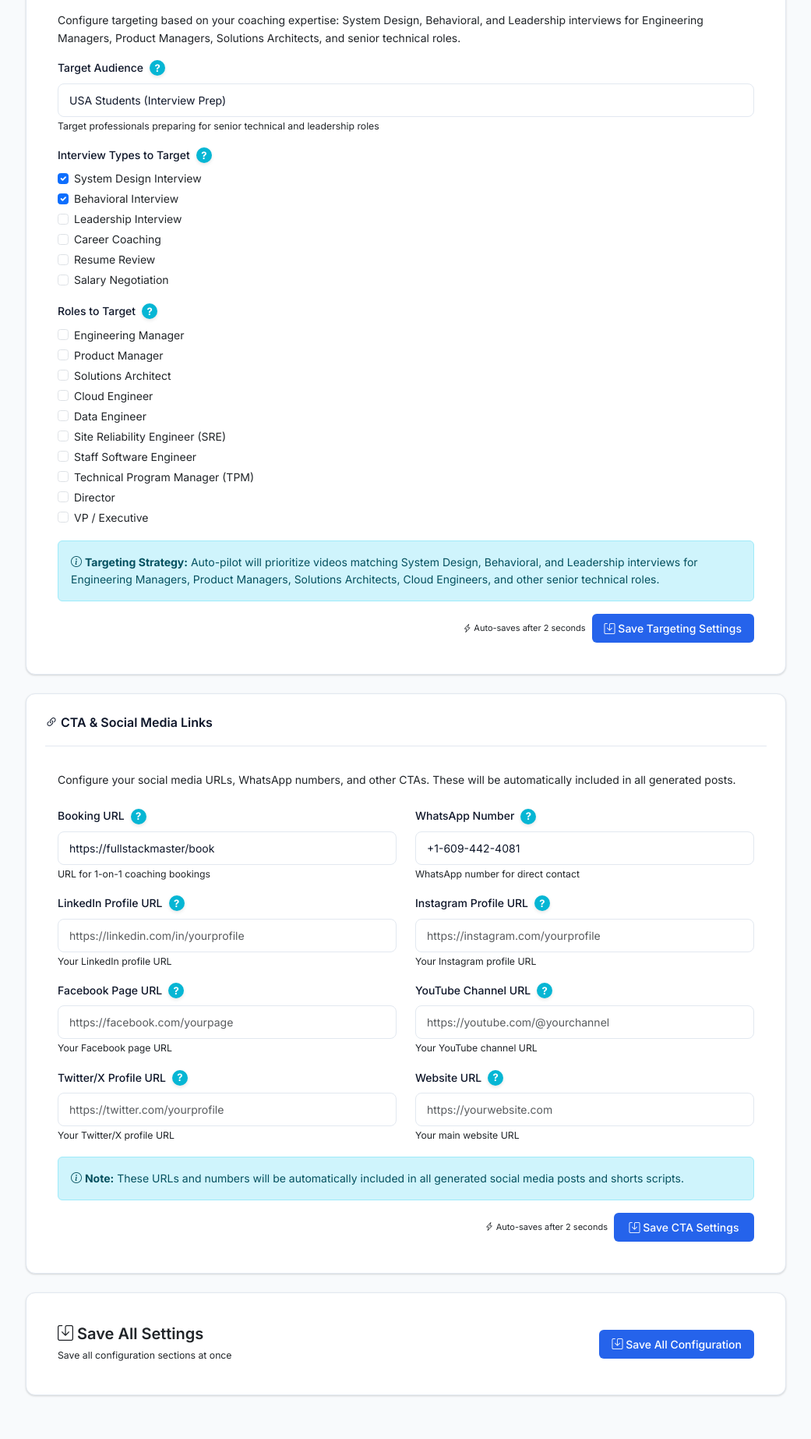
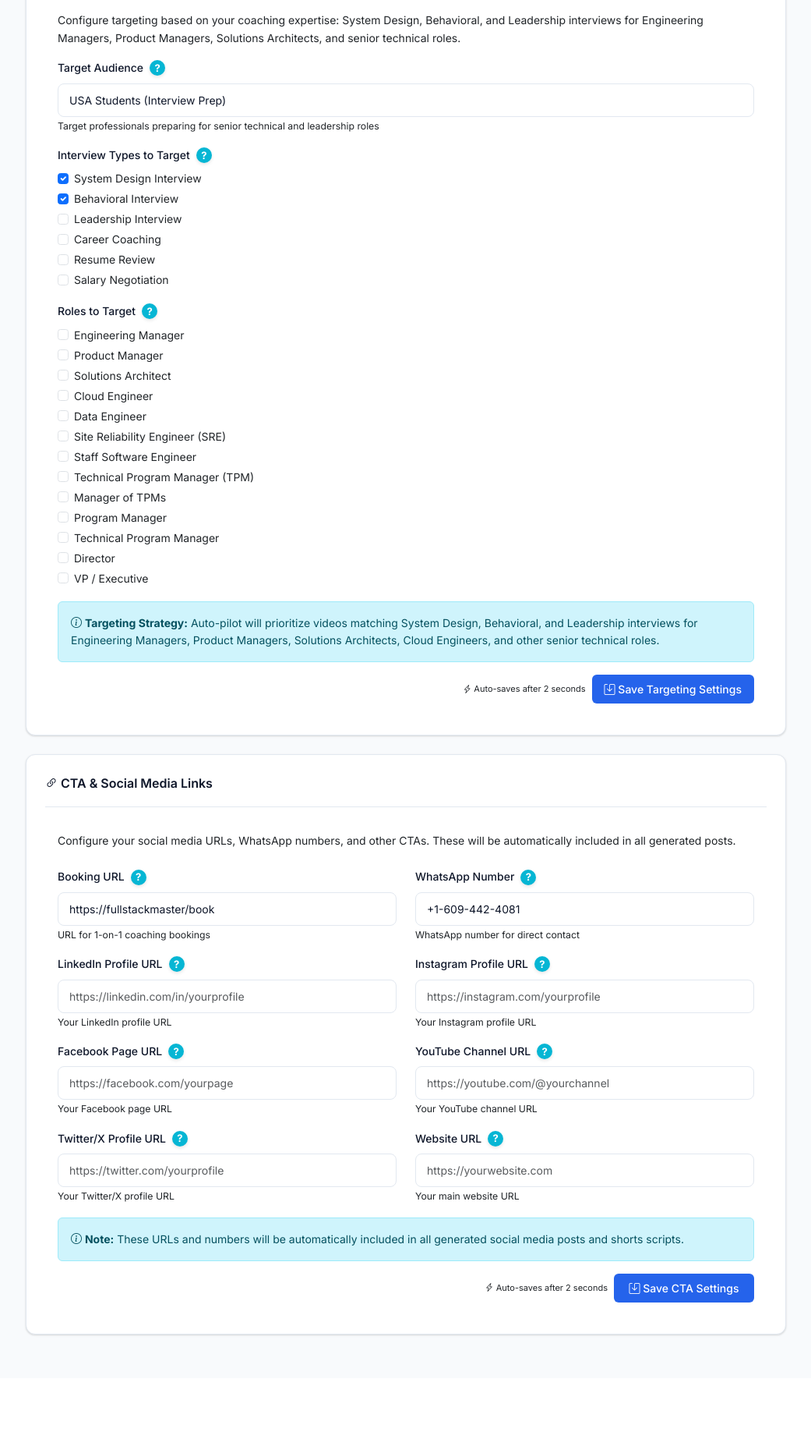
Before and after one commit to rupeshtiwari/youtube-automation-suite, a Flask app: page /config in a window 1280 px wide. Shown: the part 4307-6152 px from the top of the page at 78% size, without its empty margins (239-1280 px from the left). After the commit the page ends 6020 px from the top, so only its background shows below. Run offline with Flask 3, Linux system fonts and the light colour scheme; data that the repository does not hold is empty; some libraries are stand-ins or nearby versions.

Commit message:
Improve config page: remove Save All button, add help links, update targeting based on profile
- Removed 'Save All Configuration' button (each section has its own save button)
- Added links to help documentation in all help modals
- Updated interview types help to remove coding/leetcode references
- Added missing roles: Manager of TPMs, Program Manager, Technical Program Manager
- Updated targeting to focus on senior professionals only
- Updated help content to reflect actual coaching profile (System Design, Behavioral, Leadership, Career, Resume, Salary Negotiation)
- Changed default target audience to 'usa_professionals' for senior roles

```diff
--- a/templates/config.html
+++ b/templates/config.html
@@ -637,6 +637,21 @@
                     <label class="form-check-label" for="role_tpm">Technical Program Manager (TPM)</label>
                 </div>
                 <div class="form-check">
+                    <input class="form-check-input" type="checkbox" name="role_levels" value="manager_tpm"
+                        id="role_manager_tpm" {{ 'checked' if (settings.targeting.role_levels if settings.targeting else ['manager_tpm']) and 'manager_tpm' in (settings.targeting.role_levels if settings.targeting else []) else '' }}>
+                    <label class="form-check-label" for="role_manager_tpm">Manager of TPMs</label>
+                </div>
+                <div class="form-check">
+                    <input class="form-check-input" type="checkbox" name="role_levels" value="program_manager"
+                        id="role_program_manager" {{ 'checked' if (settings.targeting.role_levels if settings.targeting else ['program_manager']) and 'program_manager' in (settings.targeting.role_levels if settings.targeting else []) else '' }}>
+                    <label class="form-check-label" for="role_program_manager">Program Manager</label>
+                </div>
+                <div class="form-check">
+                    <input class="form-check-input" type="checkbox" name="role_levels" value="technical_program_manager"
+                        id="role_technical_program_manager" {{ 'checked' if (settings.targeting.role_levels if settings.targeting else ['technical_program_manager']) and 'technical_program_manager' in (settings.targeting.role_levels if settings.targeting else []) else '' }}>
+                    <label class="form-check-label" for="role_technical_program_manager">Technical Program Manager</label>
+                </div>
+                <div class="form-check">
                     <input class="form-check-input" type="checkbox" name="role_levels" value="director"
                         id="role_director" {{ 'checked' if (settings.targeting.role_levels if settings.targeting else ['director']) and 'director' in (settings.targeting.role_levels if settings.targeting else []) else '' }}>
                     <label class="form-check-label" for="role_director">Director</label>
@@ -768,22 +783,7 @@
         </div>
     </div>
 
-    <!-- Save All Button -->
-    <div class="mt-4 mb-4">
-        <div class="card">
-            <div class="card-body">
-                <div class="d-flex justify-content-between align-items-center">
-                    <div>
-                        <h5 class="mb-1"><i class="bi bi-save"></i> Save All Settings</h5>
-                        <small class="text-muted">Save all configuration sections at once</small>
-                    </div>
-                    <button type="submit" class="btn btn-primary btn-lg">
-                        <i class="bi bi-save"></i> Save All Configuration
-                    </button>
-                </div>
-            </div>
-        </div>
-    </div>
+    <!-- Note: Each section has its own save button above. No need for "Save All" button. -->
 </form>
 {% endblock %}
 
@@ -1018,6 +1018,9 @@
                 <div class="help-content" id="helpModalContent"></div>
             </div>
             <div class="modal-footer">
+                <a href="/docs" target="_blank" class="btn btn-outline-primary">
+                    <i class="bi bi-book"></i> View Full Documentation
+                </a>
                 <button type="button" class="btn btn-secondary" data-bs-dismiss="modal">Close</button>
             </div>
         </div>
@@ -1705,15 +1708,19 @@
                 <h6>What are Interview Types?</h6>
                 <p>These checkboxes help the auto-pilot identify and prioritize videos based on your coaching expertise.</p>
 
-                <h6>Available Types (Based on Your Coaching):</h6>
+                <h6>Available Types (Based on Your Coaching Profile):</h6>
                 <ul>
-                    <li><strong>System Design Interview:</strong> FAANG-style system design, architecture, scalability (Your main focus)</li>
-                    <li><strong>Behavioral Interview:</strong> Leadership principles, STAR method, executive communication (Your specialty)</li>
-                    <li><strong>Leadership Interview:</strong> Leadership behavior, managing up, strategic thinking (Your expertise)</li>
-                    <li><strong>Career Coaching:</strong> Career growth, leveling up, breaking into big tech</li>
-                    <li><strong>Resume Review:</strong> Resume optimization for engineers, architects, PMs</li>
-                    <li><strong>Salary Negotiation:</strong> Compensation negotiation, equity, sign-ons</li>
+                    <li><strong>System Design Interview:</strong> FAANG-style system design, architecture, scalability. You help build system design depth for senior engineers and architects. (Your main focus)</li>
+                    <li><strong>Behavioral Interview:</strong> Leadership principles, STAR method, executive communication, influencing skills. You coach behavioral interviews aligned to leadership principles. (Your specialty)</li>
+                    <li><strong>Leadership Interview:</strong> Leadership behavior, managing up, strategic thinking, navigating invisible challenges. You help engineers step into senior roles confidently. (Your expertise)</li>
+                    <li><strong>Career Coaching:</strong> Career growth, leveling up, breaking into big tech. You tailor sessions to career goals for engineers, architects, and PMs.</li>
+                    <li><strong>Resume Review:</strong> Resume optimization for engineers, architects, and PMs applying to Amazon, Google, DraftKings, Red Hat, and more. You've screened 100+ resumes.</li>
+                    <li><strong>Salary Negotiation:</strong> Compensation negotiation, equity, sign-ons. You've helped clients unlock $4M+ in total comp increases ($80K–$300K boosts).</li>
                 </ul>
+
+                <div class="alert alert-warning">
+                    <strong>Note:</strong> You do NOT coach LeetCode/coding interviews. Focus is on System Design, Behavioral, Leadership, Career Coaching, Resume Review, and Salary Negotiation for senior professionals.
+                </div>
 
                 <h6>How it works:</h6>
                 <ol>
@@ -1724,8 +1731,10 @@
                 </ol>
 
                 <div class="alert alert-info">
-                    <strong>Your Focus:</strong> System Design, Behavioral, and Leadership interviews for senior technical roles at AWS, Amazon, Google, Microsoft, and other FAANG companies.
-                </div>
+                    <strong>Your Focus:</strong> System Design, Behavioral, and Leadership interviews for senior technical roles at AWS, Amazon, Google, Microsoft, Databricks, and other FAANG companies. You work with senior engineers, architects, engineering managers, directors, and VP-level leaders.
+                </div>
+
+                <p><a href="/docs#targeting" target="_blank" class="help-link">📖 Learn more about targeting strategy →</a></p>
             `
         },
         'role-levels': {
@@ -1734,18 +1743,20 @@
                 <h6>What are Roles to Target?</h6>
                 <p>These checkboxes help the auto-pilot identify and prioritize videos based on the roles you coach for.</p>
 
-                <h6>Available Roles (Based on Your Coaching):</h6>
+                <h6>Available Roles (Based on Your Coaching Profile):</h6>
                 <ul>
-                    <li><strong>Engineering Manager:</strong> Tech leadership, team management</li>
-                    <li><strong>Product Manager:</strong> Product management, product strategy</li>
-                    <li><strong>Solutions Architect:</strong> Cloud architecture, AWS, system design</li>
-                    <li><strong>Cloud Engineer:</strong> Cloud infrastructure, AWS, cloud computing</li>
-                    <li><strong>Data Engineer:</strong> Data engineering, big data</li>
-                    <li><strong>Site Reliability Engineer (SRE):</strong> Reliability, infrastructure</li>
-                    <li><strong>Staff Software Engineer:</strong> Senior engineering, technical leadership</li>
-                    <li><strong>Technical Program Manager (TPM):</strong> Program management, technical programs</li>
-                    <li><strong>Director:</strong> Senior leadership, strategic direction</li>
-                    <li><strong>VP / Executive:</strong> Executive leadership, C-level</li>
+                    <li><strong>Engineering Manager:</strong> Tech leadership, team management, managing engineers</li>
+                    <li><strong>Product Manager:</strong> Product management, product strategy, product development</li>
+                    <li><strong>Solutions Architect:</strong> Cloud architecture, AWS, system design, customer solutions (Your current role at AWS)</li>
+                    <li><strong>Cloud Engineer:</strong> Cloud infrastructure, AWS, cloud computing, cloud infrastructure</li>
+                    <li><strong>Data Engineer:</strong> Data engineering, big data, data pipelines</li>
+                    <li><strong>Site Reliability Engineer (SRE):</strong> Reliability, infrastructure, SRE practices</li>
+                    <li><strong>Staff Software Engineer:</strong> Senior engineering, technical leadership, staff-level engineering</li>
+                    <li><strong>Technical Program Manager (TPM):</strong> Program management, technical programs, TPM roles</li>
+                    <li><strong>Manager of TPMs:</strong> Managing TPM teams, TPM leadership</li>
+                    <li><strong>Program Manager:</strong> Program management, cross-functional programs</li>
+                    <li><strong>Director:</strong> Senior leadership, strategic direction, director-level roles</li>
+                    <li><strong>VP / Executive:</strong> Executive leadership, C-level, VP-level leaders</li>
                 </ul>
 
                 <h6>How it works:</h6>
@@ -1757,11 +1768,13 @@
                 </ol>
 
                 <h6>Your Coaching Focus:</h6>
-                <p>You coach senior engineers, architects, engineering managers, directors, and VP-level leaders at AWS and other FAANG companies. Select all roles that match your content.</p>
+                <p>As a Senior Customer Solutions Manager at AWS, you coach <strong>senior engineers, architects, engineering managers, directors, and VP-level leaders</strong> at AWS, Amazon, Google, Microsoft, Databricks, and other FAANG companies. You've conducted over 100 interviews and coached 50+ people throughout your career.</p>
 
                 <div class="alert alert-info">
-                    <strong>Note:</strong> These settings work together with "Target Audience" and "Interview Types" to create a comprehensive targeting strategy aligned with your coaching expertise.
-                </div>
+                    <strong>Note:</strong> These settings work together with "Target Audience" and "Interview Types" to create a comprehensive targeting strategy aligned with your coaching expertise. Focus on senior-level professionals, not entry-level or junior roles.
+                </div>
+
+                <p><a href="/docs#targeting" target="_blank" class="help-link">📖 Learn more about role targeting →</a></p>
             `
         }
     };
@@ -1775,7 +1788,53 @@
         }
 
         document.getElementById('helpModalTitle').textContent = help.title;
-        document.getElementById('helpModalContent').innerHTML = help.content;
+
+        // Add help page link if not already present
+        let content = help.content;
+        if (!content.includes('help-link') || !content.includes('/docs')) {
+            // Map help keys to documentation anchors
+            const docAnchors = {
+                'linkedin-client-id': '/docs#linkedin',
+                'linkedin-client-secret': '/docs#linkedin',
+                'linkedin-access-token': '/docs#linkedin',
+                'linkedin-person-urn': '/docs#linkedin',
+                'facebook-app-id': '/docs#facebook',
+                'facebook-app-secret': '/docs#facebook',
+                'facebook-page-token': '/docs#facebook',
+                'facebook-page-id': '/docs#facebook',
+                'instagram-account-id': '/docs#instagram',
+                'instagram-access-token': '/docs#instagram',
+                'ayrshare-api-key': '/docs#ayrshare',
+                'youtube-client-secret': '/docs#youtube',
+                'videos-per-day': '/docs#scheduling',
+                'schedule-day': '/docs#scheduling',
+                'youtube-schedule-time': '/docs#scheduling',
+                'social-media-schedule-time': '/docs#scheduling',
+                'youtube-playlist-id': '/docs#scheduling',
+                'export-type': '/docs#scheduling',
+                'upload-method': '/docs#upload',
+                'linkedin-daily-limit': '/docs#thresholds',
+                'facebook-daily-limit': '/docs#thresholds',
+                'instagram-daily-limit': '/docs#thresholds',
+                'youtube-daily-limit': '/docs#thresholds',
+                'target-audience': '/docs#targeting',
+                'interview-types': '/docs#targeting',
+                'role-levels': '/docs#targeting',
+                'booking-url': '/docs#cta',
+                'whatsapp-number': '/docs#cta',
+                'linkedin-url': '/docs#cta',
+                'instagram-url': '/docs#cta',
+                'facebook-url': '/docs#cta',
+                'youtube-url': '/docs#cta',
+                'twitter-url': '/docs#cta',
+                'website-url': '/docs#cta'
+            };
+
+            const docLink = docAnchors[helpKey] || '/docs';
+            content += `<div class="mt-3 pt-3 border-top"><a href="${docLink}" target="_blank" class="help-link"><i class="bi bi-book"></i> View detailed documentation →</a></div>`;
+        }
+
+        document.getElementById('helpModalContent').innerHTML = content;
 
         const modalElement = document.getElementById('helpModal');
         if (!modalElement) {
```
